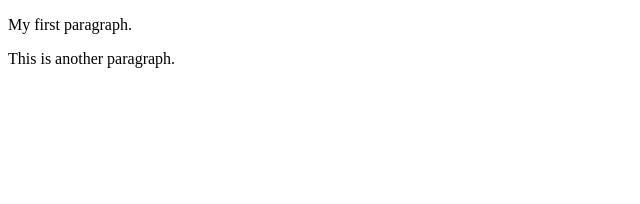
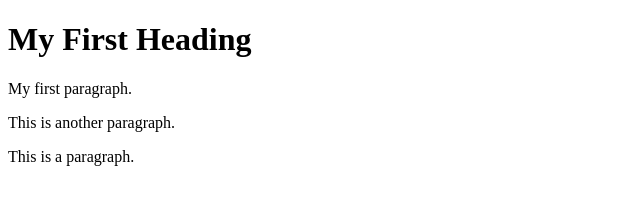
Before and after one commit to CaptOak/learning-git, a plain HTML site: page index.html in a window 1280 px wide. Shown: the whole page, without its empty margins (0-640 px from the left). Drawn offline with Linux system fonts and the light colour scheme.

Commit message:
Update index.html

```diff
--- a/index.html
+++ b/index.html
@@ -6,8 +6,10 @@
 </head>
 
 <body>
+  <h1>My First Heading</h1>
   <p>My first paragraph.</p>
   <p>This is another paragraph.</p>
+  <p>This is a paragraph.</p>
 </body>
 
 </html>
```
